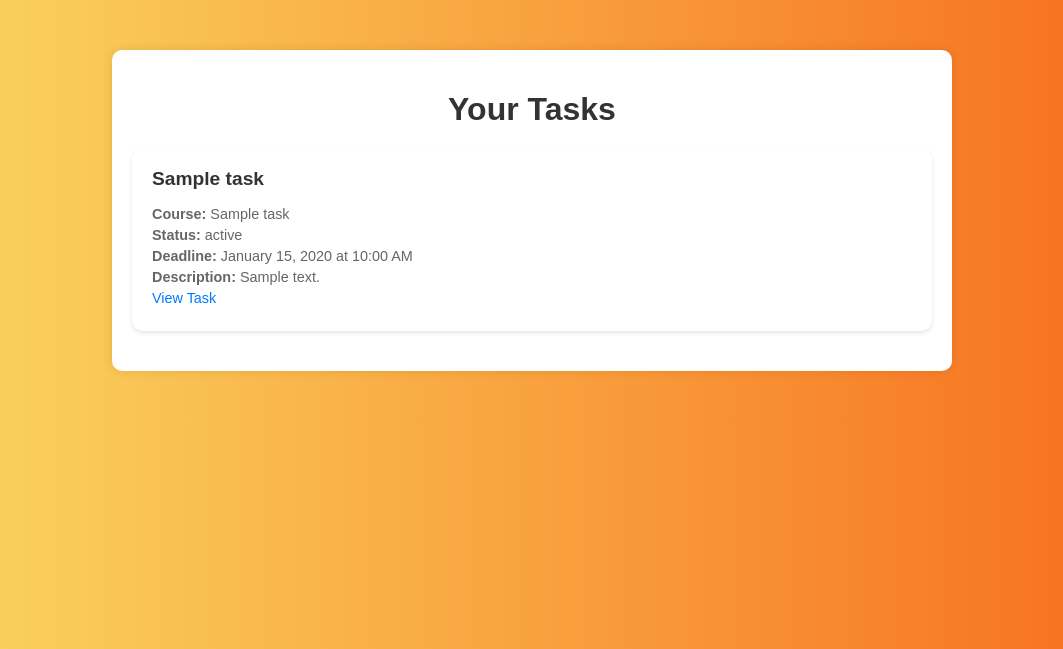
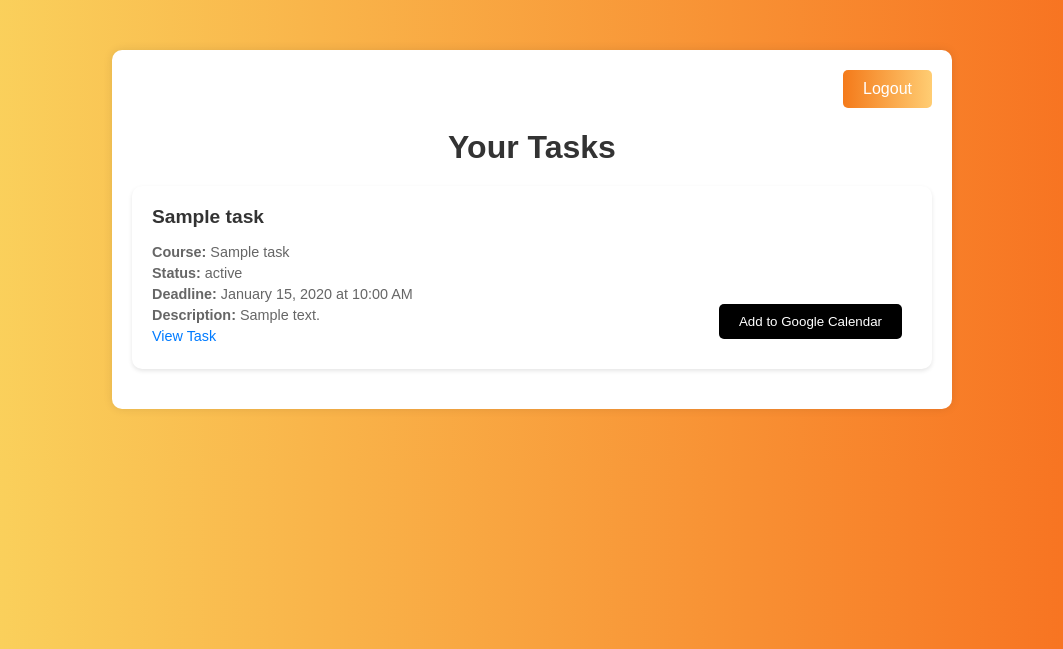
Before and after one commit to emircancakmakk/turbotrack-webapp, a Python web app: template templates/tasks.html in a window 1280 px wide. Shown: the top 649 px of the page, without its empty margins (108-1171 px from the left). Run offline with Jinja, Linux system fonts and the light colour scheme; the template is opened without the code that fills it: most values are stand-ins (such as "Sample title", 1, 10 or a date in 2020).

Commit message:
Add logout functionality and styling improvements

```diff
--- a/app.py
+++ b/app.py
@@ -55,6 +55,11 @@ async def login():
     except ValueError as e:
         return redirect(url_for('error', message=str(e)))
 
+@app.route('/logout', methods=['GET'])
+def logout():
+    session.clear()
+    return redirect(url_for('index'))
+
 @app.route('/error')
 def error():
     message = request.args.get('message', 'An error occurred.')
--- a/static/styles/tasks_style.css
+++ b/static/styles/tasks_style.css
@@ -63,3 +63,56 @@ body {
 .task-item a:hover {
   text-decoration: underline;
 }
+
+.logout-btn-container {
+  text-align: right;
+  margin-bottom: 20px;
+}
+
+.logout-btn {
+  padding: 10px 20px;
+  background: linear-gradient(
+    to right,
+    #f47a1a,
+    #ffcd73
+  ); /* Gradient background */
+  color: #fff;
+  border: none;
+  border-radius: 5px;
+  cursor: pointer;
+  text-decoration: none;
+  transition: background 0.3s ease;
+  display: inline-block; /* Ensure button doesn't stretch full width */
+}
+
+.logout-btn:hover {
+  background: linear-gradient(
+    to right,
+    #ffcd73,
+    #f47a1a
+  ); /* Gradient background on hover */
+}
+
+.container::after {
+  content: '';
+  display: table;
+  clear: both; /* Clear float */
+}
+
+.add-to-calendar-btn {
+  position: absolute;
+  bottom: 10px;
+  right: 10px;
+  padding: 10px 20px;
+  background-color: #000000; /* Blue color */
+  color: #fff;
+  border: none;
+  border-radius: 5px;
+  cursor: pointer;
+  text-decoration: none;
+  transition: background-color 0.3s ease;
+}
+
+.add-to-calendar-btn:hover {
+  background-color: #333; /* Darker blue on hover */
+}
--- a/templates/tasks.html
+++ b/templates/tasks.html
@@ -1,19 +1,59 @@
 <!DOCTYPE html>
 <html lang="en">
   <head>
-    <meta charset="UTF-8">
-    <meta name="viewport" content="width=device-width, initial-scale=1.0">
+    <meta charset="UTF-8" />
+    <meta name="viewport" content="width=device-width, initial-scale=1.0" />
     <title>Your Tasks</title>
-    <link href="{{ url_for('static', filename='styles/tasks_style.css') }}" rel="stylesheet">
+    <link
+      href="{{ url_for('static', filename='styles/tasks_style.css') }}"
+      rel="stylesheet"
+    />
     <script>
       function formatDate(dateString) {
-      const options = { year: 'numeric', month: 'long', day: 'numeric', hour: 'numeric', minute: 'numeric' };
+        const options = {
+          year: 'numeric',
+          month: 'long',
+          day: 'numeric',
+          hour: 'numeric',
+          minute: 'numeric',
+        };
         return new Date(dateString).toLocaleDateString('en-US', options);
+      }
+
+      function addToCalendar(taskName, deadline) {
+        // Convert deadline to the correct datetime format expected by the backend
+        const deadlineDatetime = new Date(deadline);
+        const deadlineISO = deadlineDatetime.toISOString();
+
+        fetch('/add_to_calendar', {
+          method: 'POST',
+          headers: {
+            'Content-Type': 'application/json',
+          },
+          body: JSON.stringify({
+            taskName: taskName,
+            deadline: deadlineISO, // Send the deadline in ISO format
+          }),
+        })
+          .then((response) => {
+            if (response.ok) {
+              alert('Task added to Google Calendar successfully!');
+            } else {
+              alert('Failed to add task to Google Calendar.');
+            }
+          })
+          .catch((error) => {
+            console.error('Error:', error);
+            alert('Failed to add task to Google Calendar.');
+          });
       }
     </script>
   </head>
   <body>
     <div class="container">
+      <div class="logout-btn-container">
+        <a href="{{ url_for('logout') }}" class="logout-btn">Logout</a>
+      </div>
       <h1>Your Tasks</h1>
       <ul class="task-list">
         {% for task in taskList %}
@@ -23,12 +63,23 @@
             <p><strong>Course:</strong> {{ task.course_name }}</p>
             <p><strong>Status:</strong> {{ task.status }}</p>
             {% if task.deadline %}
-                            <p><strong>Deadline:</strong> <span class="deadline">{{ task.deadline }}</span></p>
-                        {% endif %}
-                        {% if task.description %}
+            <p>
+              <strong>Deadline:</strong>
+              <span class="deadline">{{ task.deadline }}</span>
+            </p>
+            {% endif %} {% if task.description %}
             <p><strong>Description:</strong> {{ task.description }}</p>
             {% endif %}
             <p><a href="{{ task.url }}" target="_blank">View Task</a></p>
+            <p style="position: relative">
+              <!-- Ensure proper positioning context for the button -->
+              <button
+                class="add-to-calendar-btn"
+                onclick="addToCalendar('{{ task.name }}', '{{ task.deadline }}')"
+              >
+                Add to Google Calendar
+              </button>
+            </p>
           </div>
         </li>
         {% endfor %}
@@ -36,7 +87,7 @@
     </div>
     <script>
       const dateElements = document.querySelectorAll('.deadline');
-    dateElements.forEach(element => {
+      dateElements.forEach((element) => {
         const dateString = element.textContent;
         element.textContent = formatDate(dateString);
       });
```
Also changed, not shown: static/styles/index_style.css (+9 -1 lines), templates/index.html (+16 -1 lines). Lines whose indentation alone changed are shown as unchanged.
